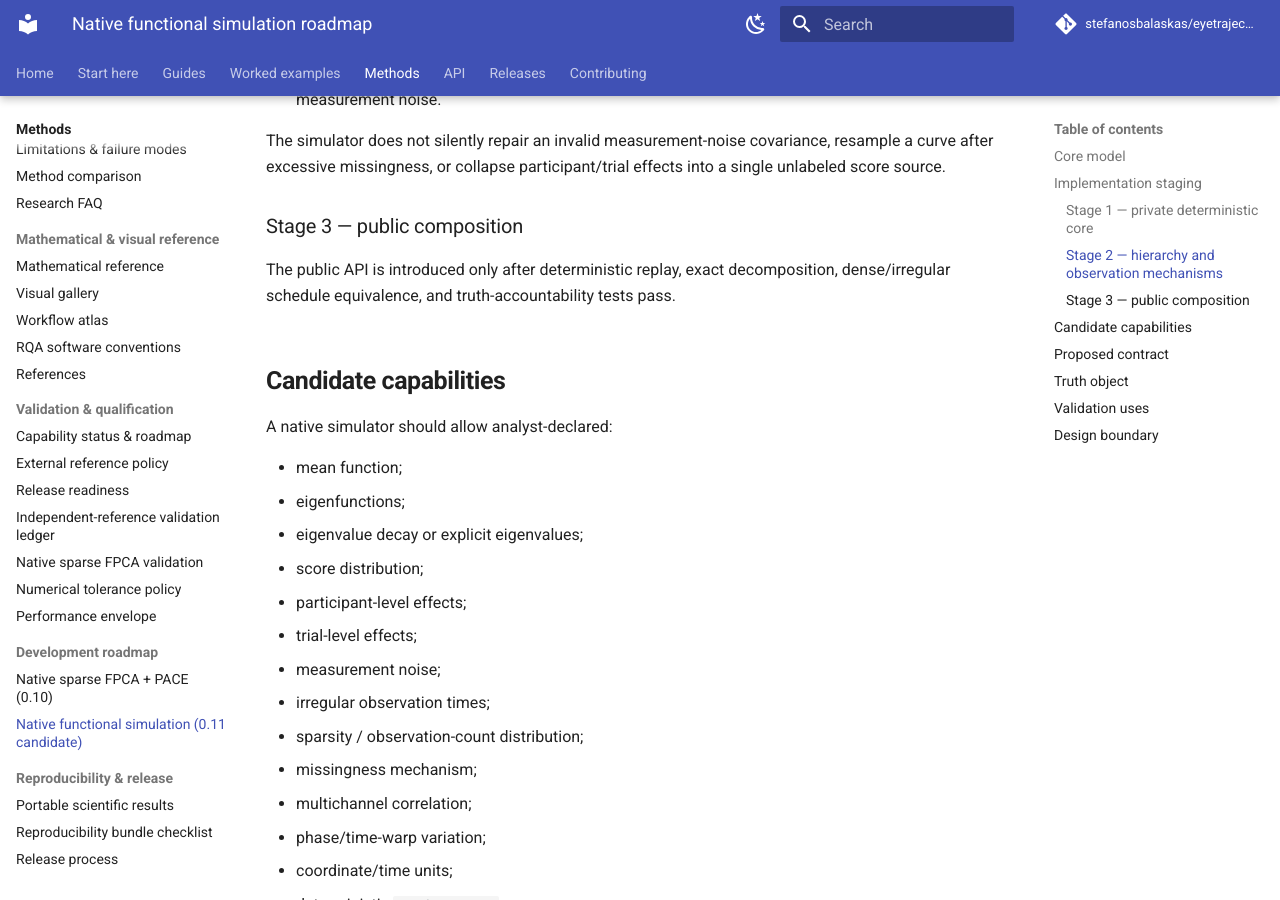
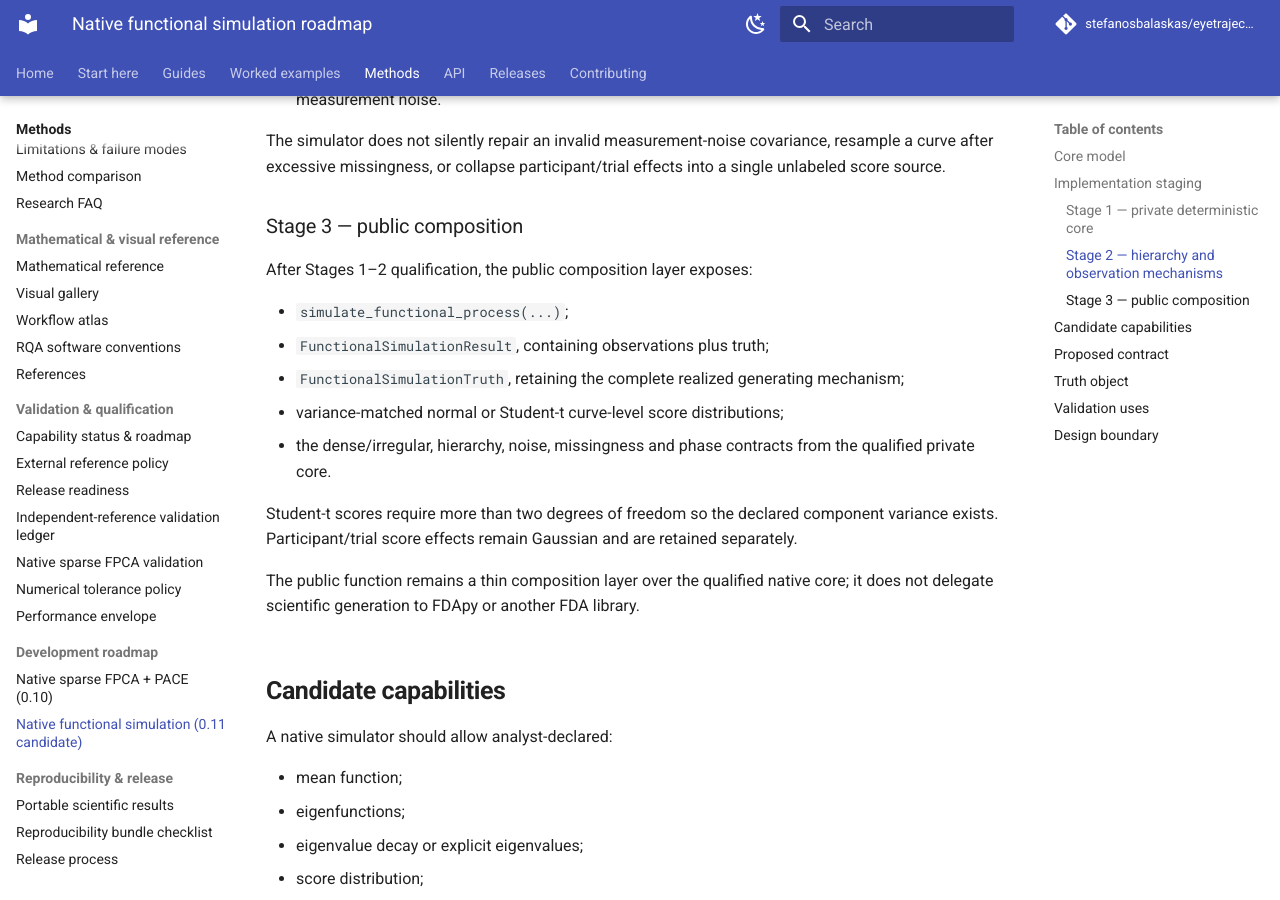
Before and after one commit to stefanosbalaskas/eyetrajectoriespy, an MkDocs documentation site: the page built from docs/development/simulation-framework.md, in a window 1280 px wide and 900 px high, scrolled down 1691 px. Built offline with MkDocs 1.6.1 and Material for MkDocs 9.7.7, drawn with Linux system fonts in a browser that asks for light colours; comment, search, counter and statistics services are not loaded.

Commit message:
Document public functional simulation composition

```diff
--- a/docs/development/simulation-framework.md
+++ b/docs/development/simulation-framework.md
@@ -79,9 +79,23 @@ effects into a single unlabeled score source.
 
 ### Stage 3 — public composition
 
-The public API is introduced only after deterministic replay, exact
-decomposition, dense/irregular schedule equivalence, and truth-accountability
-tests pass.
+After Stages 1–2 qualification, the public composition layer exposes:
+
+- `simulate_functional_process(...)`;
+- `FunctionalSimulationResult`, containing observations plus truth;
+- `FunctionalSimulationTruth`, retaining the complete realized generating
+  mechanism;
+- variance-matched normal or Student-t curve-level score distributions;
+- the dense/irregular, hierarchy, noise, missingness and phase contracts from
+  the qualified private core.
+
+Student-t scores require more than two degrees of freedom so the declared
+component variance exists. Participant/trial score effects remain Gaussian
+and are retained separately.
+
+The public function remains a thin composition layer over the qualified native
+core; it does not delegate scientific generation to FDApy or another FDA
+library.
 ## Candidate capabilities
 
 A native simulator should allow analyst-declared:
```
